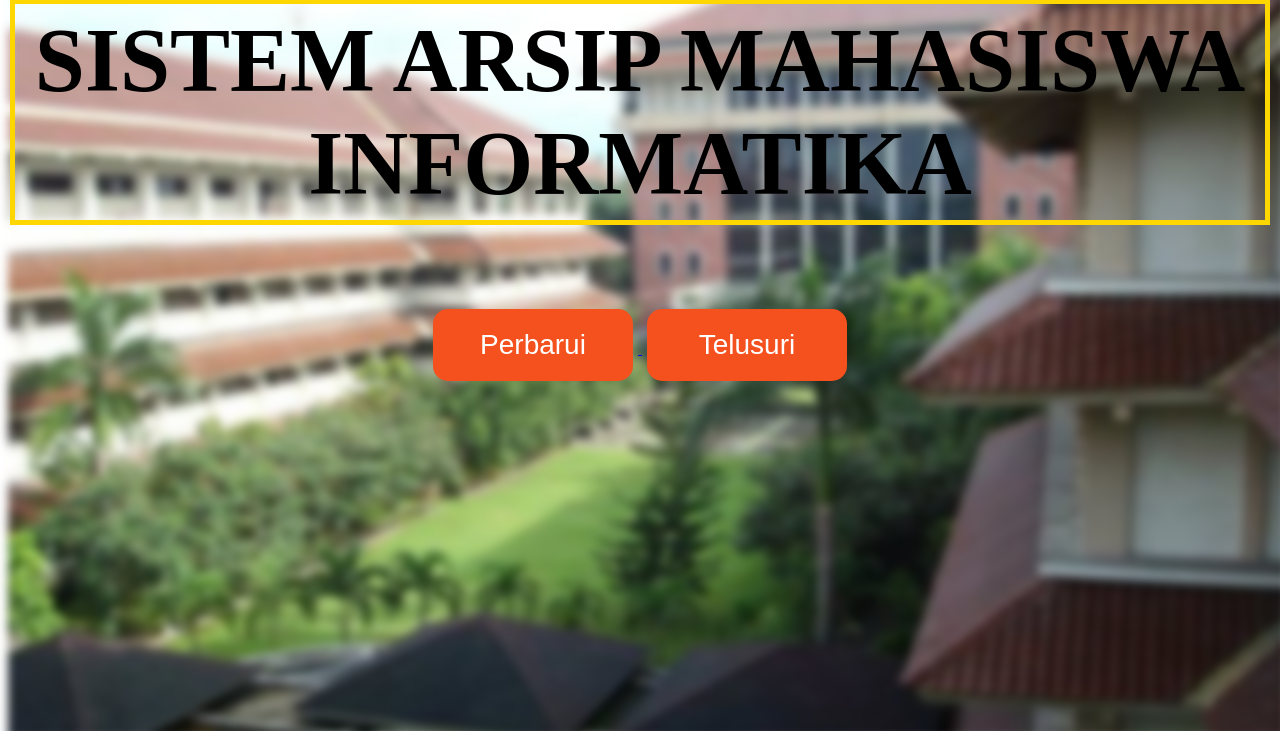
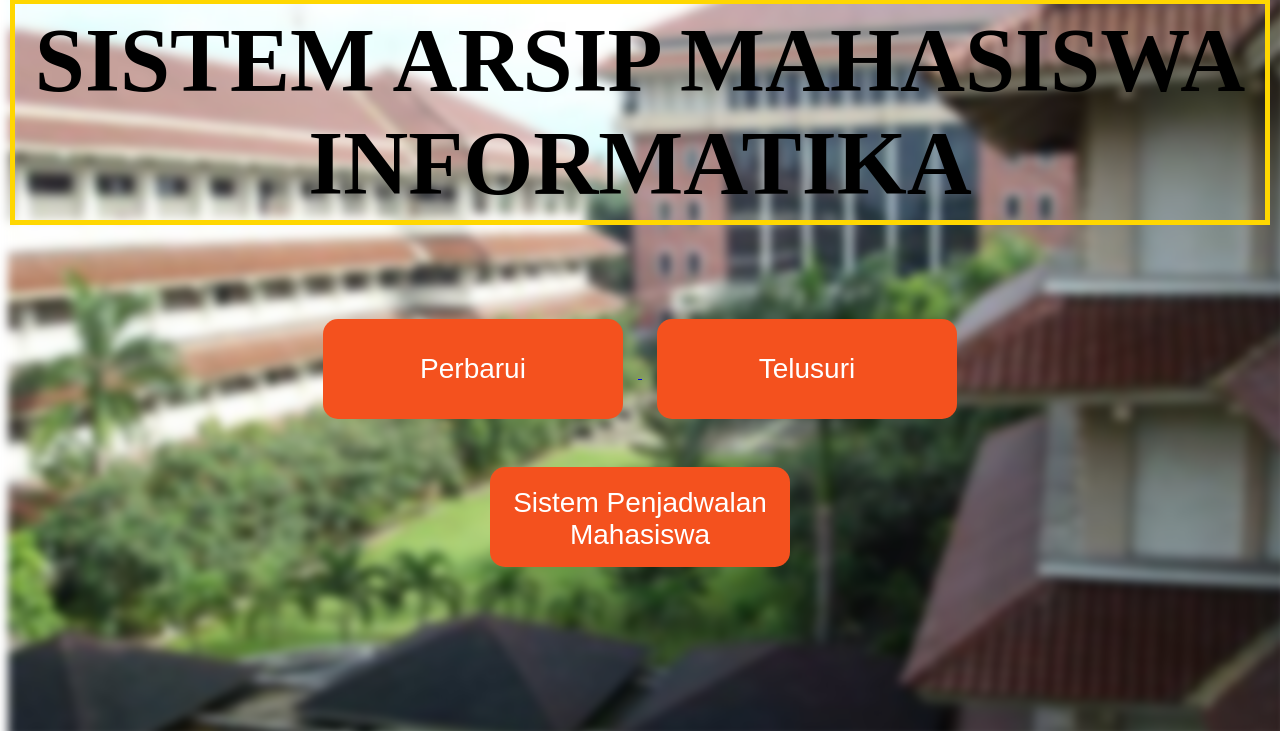
Before and after one commit to donny17-bit/arsip-mahasiswa, a CodeIgniter 4 app: the page made by app/Views/Home/home.php in a window 1280 px wide. Shown: the part 69-800 px from the top of the page. Run offline with PHP 8.4 and a stand-in for CodeIgniter, Linux system fonts and the light colour scheme; the template is opened without the code that fills it: most values are stand-ins (such as "Sample title", 1, 10 or a date in 2020); some libraries are stand-ins or nearby versions.

Commit message:
update home dan arsip page

```diff
--- a/app/Views/Home/home.php
+++ b/app/Views/Home/home.php
@@ -41,10 +41,11 @@
             text-align: center;
             font-size: 28px;
             padding: 20px;
-            width: 200px;
+            height: 100px;
+            width: 300px;
             transition: all 0.5s;
             cursor: pointer;
-            margin: 5px;
+            margin: 15px;
         }
 
         .button span {
@@ -82,6 +83,7 @@
         </h1>
     </div>
     <br>
+    <div>
         <center>
             <a class="nav-link" href="<?= base_url('/perbarui'); ?>">
                 <button class="button"><span>Perbarui </span></button>
@@ -89,7 +91,17 @@
             <a class="nav-link" href="<?= base_url('/telusuri'); ?>">
                 <button class="button"><span>Telusuri </span></button>
             </a>
+
         </center>
+    </div>
+    <br>
+    <div class="row justify-content-center">
+        <center>
+            <a class="nav-link" href="<?= base_url('/telusuri'); ?>">
+                <button class="button"><span>Sistem Penjadwalan Mahasiswa </span></button>
+            </a>
+        </center>
+    </div>
 </body>
 
 </html>
```
Also changed, not shown: app/Views/Home/perbarui.php (+5 -3 lines). Lines whose indentation alone changed are shown as unchanged.
